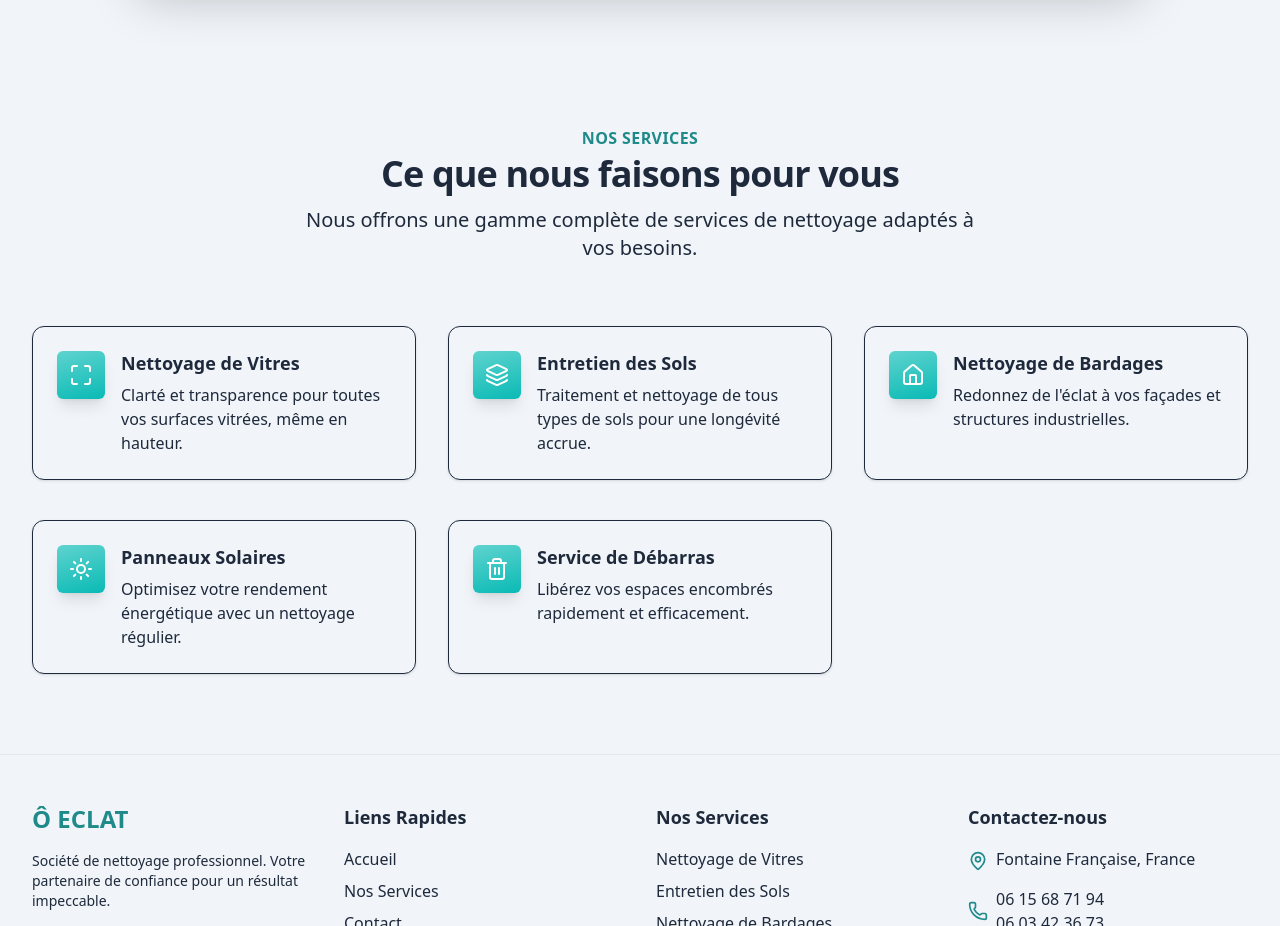
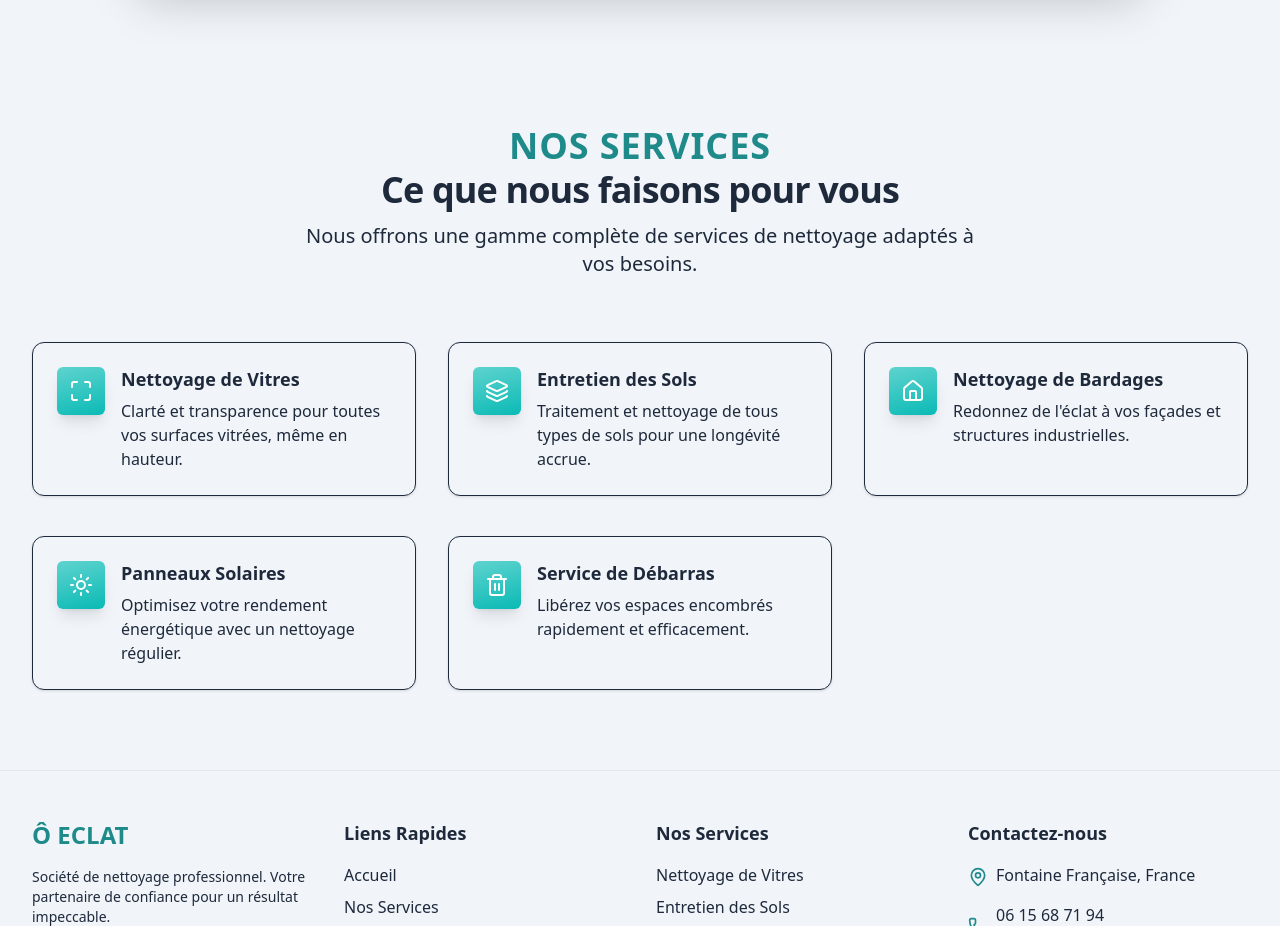
Before and after one commit to aicha21000/net, a Next.js app: page / in a window 1280 px wide. Shown: the part 1360-2286 px from the top of the page. Built offline with nearby package versions, Linux system fonts and the light colour scheme.

Commit message:
change mail

```diff
--- a/src/app/api/send-email/route.ts
+++ b/src/app/api/send-email/route.ts
@@ -7,7 +7,7 @@ export async function POST(request: Request) {
         const body = await request.json();
         const { name, email, phone, message, fileUrl } = body;
 
-        console.log(`[Email] Tentative d'envoi de ${name} vers rachi69003@gmail.com`);
+        console.log(`[Email] Tentative d'envoi de ${name} vers oeclat21@gmail.com`);
 
         const transporter = nodemailer.createTransport({
             service: 'gmail',
@@ -33,7 +33,7 @@ export async function POST(request: Request) {
 
         const mailOptions: any = {
             from: process.env.EMAIL_USER,
-            to: 'rachi69003@gmail.com',
+            to: 'oeclat21@gmail.com',
             subject: `Contact OECLAT : ${name}`,
             text: `Nom: ${name}\nEmail: ${email}\nTéléphone: ${phone}\n\nMessage:\n${message}`,
             html: `
@@ -55,7 +55,7 @@ export async function POST(request: Request) {
         }
 
         await transporter.sendMail(mailOptions);
-        console.log('[Email] Succès : Message envoyé à rachi69003@gmail.com');
+        console.log('[Email] Succès : Message envoyé à oeclat21@gmail.com');
 
         return NextResponse.json({ message: 'Email envoyé avec succès' }, { status: 200 });
     } catch (error: any) {
--- a/src/components/Providers.tsx
+++ b/src/components/Providers.tsx
@@ -4,7 +4,7 @@ import { ThemeProvider } from 'next-themes';
 
 export function Providers({ children }: { children: React.ReactNode }) {
     return (
-        <ThemeProvider attribute="class" defaultTheme="system" enableSystem>
+        <ThemeProvider attribute="class" defaultTheme="light" enableSystem={false}>
             {children}
         </ThemeProvider>
     );
--- a/src/components/Services.tsx
+++ b/src/components/Services.tsx
@@ -28,7 +28,7 @@ const Services = () => {
                         initial={{ opacity: 0, y: 10 }}
                         whileInView={{ opacity: 1, y: 0 }}
                         viewport={{ once: true }}
-                        className="text-base text-primary font-bold tracking-wide uppercase dark:text-primary-dark"
+                        className="text-4xl text-primary font-bold tracking-wide uppercase dark:text-primary-dark"
                     >
                         Nos Services
                     </motion.h2>
```
